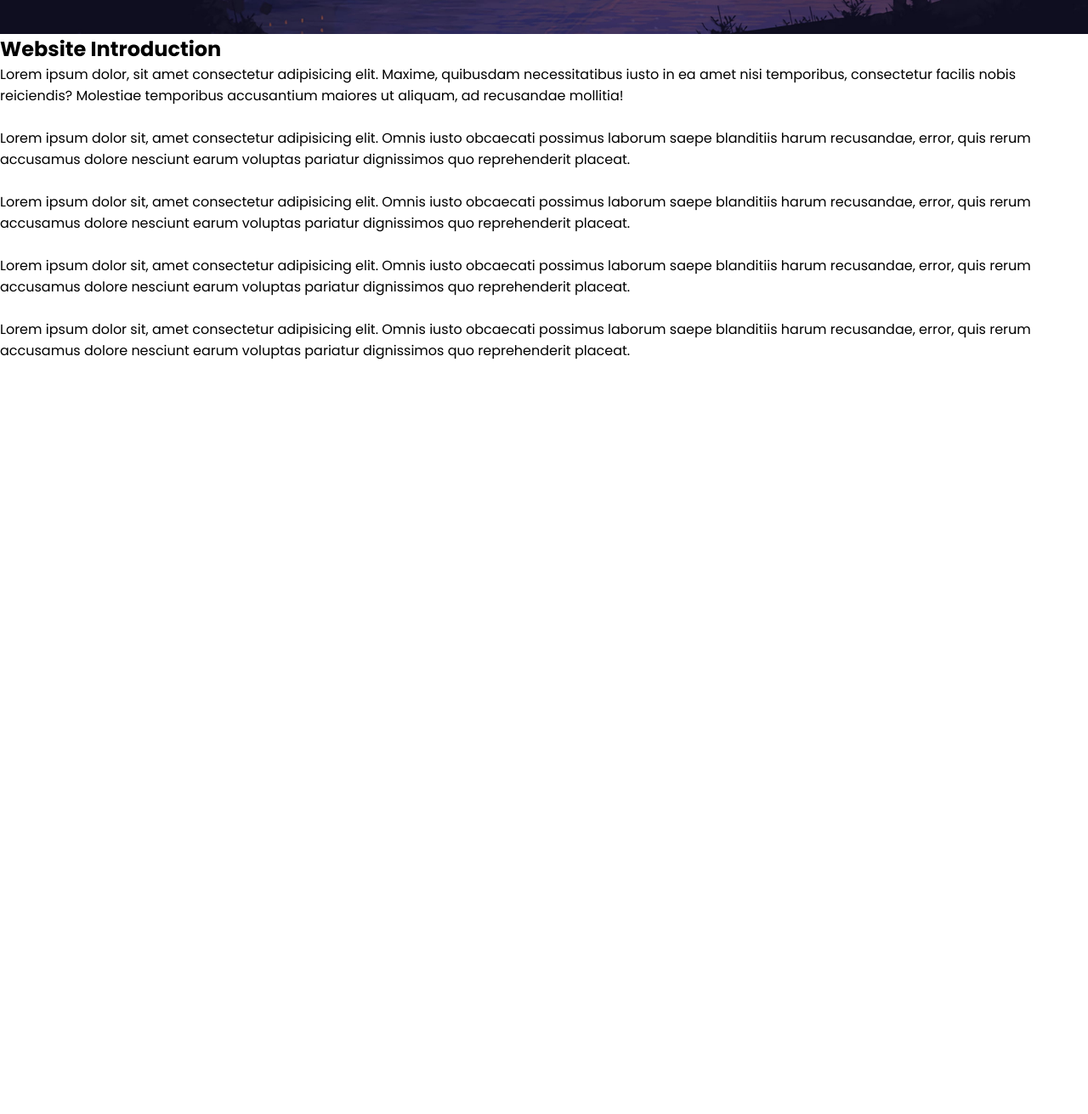
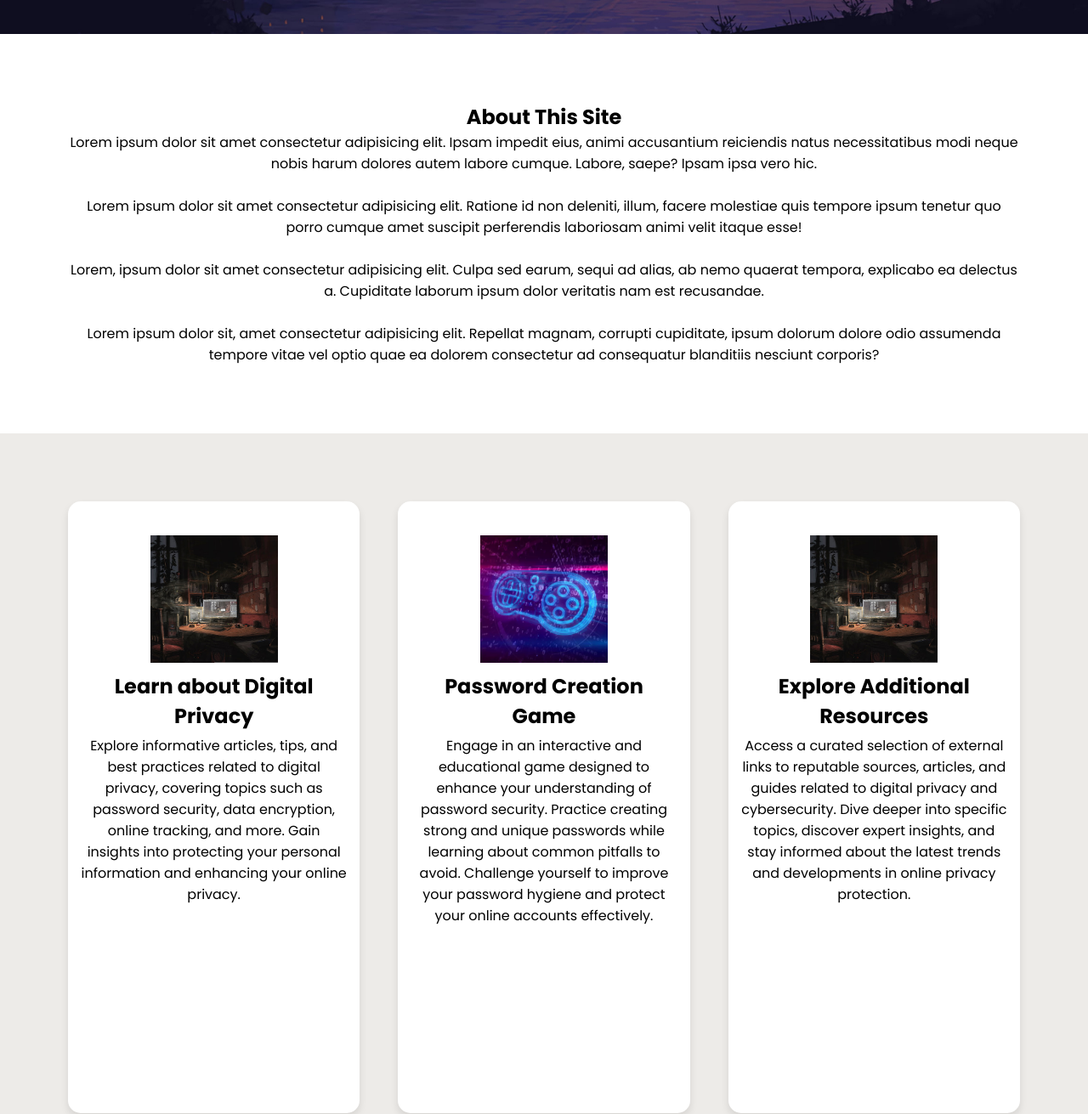
Before and after one commit to Aireenelz/digital-privacy-website, a plain HTML site: page index.html in a window 1280 px wide. Shown: the part 760-2071 px from the top of the page at 85% size. Before the commit the page ends 1210 px from the top, so only its background shows below. Drawn offline with Linux system fonts and the light colour scheme.

Commit message:
homepage is almost done, need to adjust elements alignment a bit

```diff
--- a/index.html
+++ b/index.html
@@ -6,12 +6,13 @@
     <title>Digital Privacy</title>
     <link rel="stylesheet" href="style.css">
 
-    <!-- google font -->
+    <!-- Google font -->
     <link rel="preconnect" href="https://fonts.googleapis.com">
     <link rel="preconnect" href="https://fonts.gstatic.com" crossorigin>
     <link href="https://fonts.googleapis.com/css2?family=Poppins:ital,wght@0,100;0,200;0,300;0,400;0,500;0,600;0,700;0,800;0,900;1,100;1,200;1,300;1,400;1,500;1,600;1,700;1,800;1,900&display=swap" rel="stylesheet">
 </head>
 <body>
+    <!-- Landing page -->
     <div class="homepage-header-and-section">
         <header>
             <h1 class="logo">Aireenezr.</h1>
@@ -21,32 +22,63 @@
                     <li><a href="#" class="active">Home</a></li>
                     <li><a href="#">Article</a></li>
                     <li><a href="#">Play A Game</a></li>
-                    <li><a href="#">About Me</a></li>
+                    <li><a href="#">About Us</a></li>
                     <li><a href="#">More</a></li>
                 </ul>
             </nav>
         </header>
 
-        <section class="section1-homepage">
+        <div id="landing-page">
             <h2 id="homepage-title">Digital Privacy</h2>
-            <a href="#" class="button-in-content" id="learn-more">Learn More</a>
-        </section>
+            <a href="#homepage-description" class="big-button" id="learn-more">Learn More</a>
+        </div>
     </div>
 
-    <div class="homepage-description">
-        <h2>Website Introduction</h2>
-        <p>Lorem ipsum dolor, sit amet consectetur adipisicing elit. Maxime, quibusdam necessitatibus iusto in ea amet nisi temporibus, consectetur facilis nobis reiciendis? Molestiae temporibus accusantium maiores ut aliquam, ad recusandae mollitia!
-            <br><br>
-            Lorem ipsum dolor sit, amet consectetur adipisicing elit. Omnis iusto obcaecati possimus laborum saepe blanditiis harum recusandae, error, quis rerum accusamus dolore nesciunt earum voluptas pariatur dignissimos quo reprehenderit placeat.
-            <br><br>
-            Lorem ipsum dolor sit, amet consectetur adipisicing elit. Omnis iusto obcaecati possimus laborum saepe blanditiis harum recusandae, error, quis rerum accusamus dolore nesciunt earum voluptas pariatur dignissimos quo reprehenderit placeat.
-            <br><br>
-            Lorem ipsum dolor sit, amet consectetur adipisicing elit. Omnis iusto obcaecati possimus laborum saepe blanditiis harum recusandae, error, quis rerum accusamus dolore nesciunt earum voluptas pariatur dignissimos quo reprehenderit placeat.
-            <br><br>
-            Lorem ipsum dolor sit, amet consectetur adipisicing elit. Omnis iusto obcaecati possimus laborum saepe blanditiis harum recusandae, error, quis rerum accusamus dolore nesciunt earum voluptas pariatur dignissimos quo reprehenderit placeat.
-            <br><br>
-        </p>
-    </div>
+    <!-- Homepage description -->
+    <section class="homepage-description", id="homepage-description">
+        <div class="container">
+            <div class="section-description-center">
+                <h2>About This Site</h2>
+                <p>
+                    Lorem ipsum dolor sit amet consectetur adipisicing elit. Ipsam impedit eius, animi accusantium reiciendis natus necessitatibus modi neque nobis harum dolores autem labore cumque. Labore, saepe? Ipsam ipsa vero hic.
+                    <br><br>
+                    Lorem ipsum dolor sit amet consectetur adipisicing elit. Ratione id non deleniti, illum, facere molestiae quis tempore ipsum tenetur quo porro cumque amet suscipit perferendis laboriosam animi velit itaque esse!
+                    <br><br>
+                    Lorem, ipsum dolor sit amet consectetur adipisicing elit. Culpa sed earum, sequi ad alias, ab nemo quaerat tempora, explicabo ea delectus a. Cupiditate laborum ipsum dolor veritatis nam est recusandae.
+                    <br><br>
+                    Lorem ipsum dolor sit, amet consectetur adipisicing elit. Repellat magnam, corrupti cupiditate, ipsum dolorum dolore odio assumenda tempore vitae vel optio quae ea dolorem consectetur ad consequatur blanditiis nesciunt corporis?
+                </p>
+            </div>
+        </div>
+    </section>
+
+    <!-- Feature overview -->
+    <section class="feature-overview alternate-section", id="feature-overview">
+        <div class="container">
+            <ul class="cards flex">
+                <li class="card">
+                    <img src="images/learn.png" alt="learnImage">
+                    <h2>Learn about Digital Privacy</h2>
+                    <p>Explore informative articles, tips, and best practices related to digital privacy, covering topics such as password security, data encryption, online tracking, and more. Gain insights into protecting your personal information and enhancing your online privacy.</p>
+                </li>
+                <li class="card">
+                    <img src="images/play.png" alt="playImage">
+                    <h2>Password Creation Game</h2>
+                    <p>Engage in an interactive and educational game designed to enhance your understanding of password security. Practice creating strong and unique passwords while learning about common pitfalls to avoid. Challenge yourself to improve your password hygiene and protect your online accounts effectively.</p>
+                </li>
+                <li class="card">
+                    <img src="images/learn.png" alt="additionalResourceImage">
+                    <h2>Explore Additional Resources</h2>
+                    <p>Access a curated selection of external links to reputable sources, articles, and guides related to digital privacy and cybersecurity. Dive deeper into specific topics, discover expert insights, and stay informed about the latest trends and developments in online privacy protection.</p>
+                </li>
+            </ul>
+        </div>
+    </section>
+
+    <!-- Footer -->
+    <footer>
+
+    </footer>
 
     <script>
         window.addEventListener('scroll', function() {
--- a/style.css
+++ b/style.css
@@ -24,11 +24,11 @@ body {
 header {
     position: fixed;
     width: 100%;
-    padding: 30px 100px;
+    padding: 20px 80px;
     display: flex;
     justify-content: space-between;
     align-items: center;
-    z-index: 10000;
+    z-index: 100;
 }
 
 header .logo {
@@ -70,7 +70,7 @@ header ul li a.active {
     color: #2b1055;
 }
 
-section {
+#landing-page {
     position: relative;
     width: 100%;
     height: 100vh;
@@ -88,7 +88,7 @@ section {
     z-index: 9;
 }
 
-.button-in-content {
+.big-button {
     text-decoration: none;
     display: inline-block;
     padding: 8px 30px;
@@ -99,3 +99,58 @@ section {
     z-index: 9;
     transform: translateY(100px);
 }
+
+/* Homepage description */
+section {
+    padding: 80px;
+}
+
+.section-description-center {
+    text-align: center;
+}
+
+/* Feature intro */
+.container {
+    max-width: 1200px;
+    width: 100%;
+    margin: 0 auto;
+}
+
+.flex {
+    display: flex;
+    align-items: center;
+}
+
+section .cards {
+    display: flex;
+    flex-wrap: wrap;
+    justify-content: space-between;
+}
+section .card {
+    width: calc(100% / 3 - 30px);
+    height: 90vh;
+    text-align: center;
+    list-style: none;
+    background-color: #fff;
+    padding: 40px 15px;
+    border-radius: 15px;
+    box-shadow: 0 5px 10px rgba(0, 0, 0, 0.1);
+    display: flex;
+    flex-direction: column;
+}
+
+section .card img {
+    height: 150px;
+    width: 150px;
+    margin-bottom: 10px;
+    align-self: center;
+}
+
+.alternate-section {
+    background-color: #edebe8;
+}
+
+section .card p {
+    margin-top: 5px;
+    flex-grow: 1;
+}
```
Also changed, not shown: images/learn.png (added), images/play.png (added).
